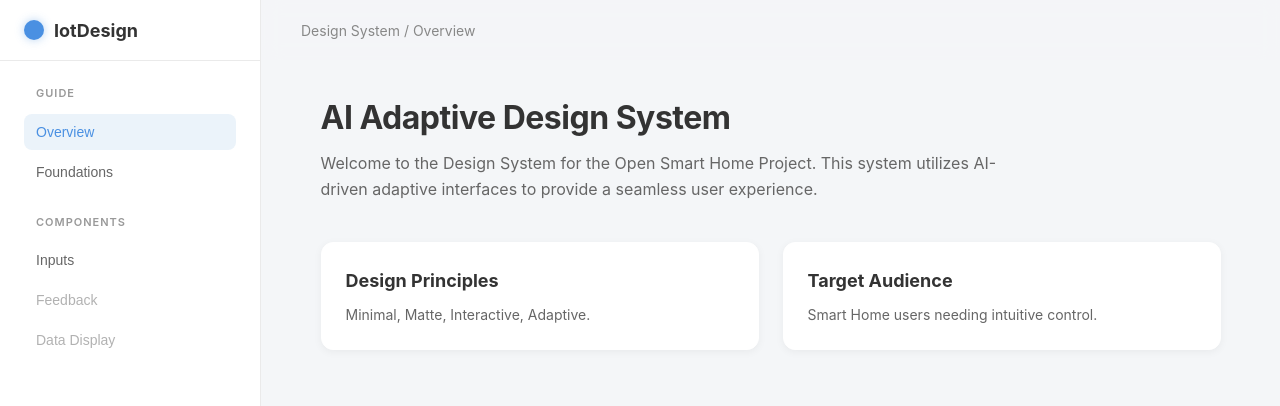
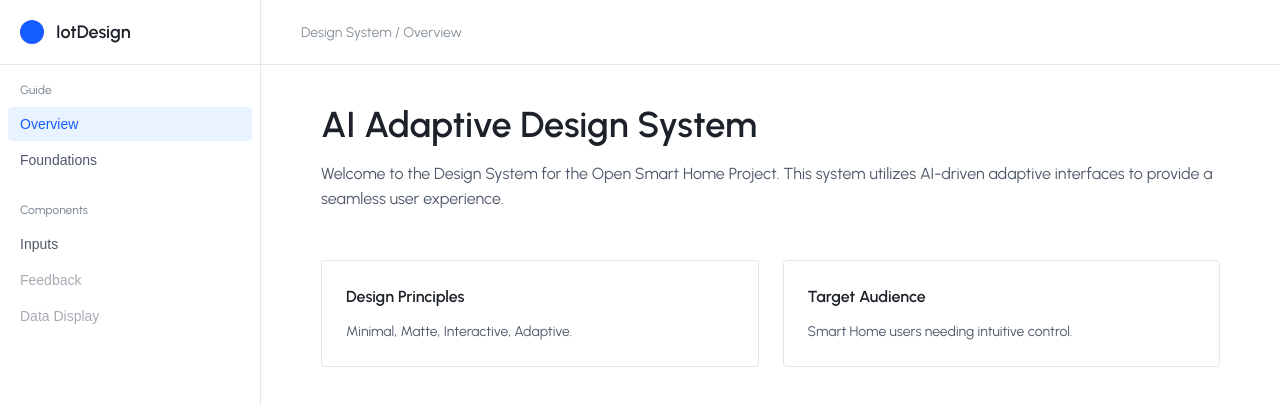
Before and after one commit to johneybi/IotDesignsystem, a React (Vite) app: page / in a window 1280 px wide. Shown: the top 406 px of the page. Built offline with nearby package versions, Linux system fonts and the light colour scheme; a web font is replaced by a local one.

Commit message:
Update App.css

```diff
--- a/src/App.css
+++ b/src/App.css
@@ -1,21 +1,24 @@
 /* Reset & Base */
 :root {
-  --bg-app: #f4f6f8;
-  --bg-sidebar: #ffffff;
-  --bg-card: #ffffff;
-  --text-primary: #333333;
-  --text-secondary: #666666;
-  --accent-color: #4a90e2; /* Soft AI Blue */
-  --border-color: #eaeaea;
-  --shadow-sm: 0 2px 8px rgba(0,0,0,0.05);
-  --shadow-md: 0 8px 16px rgba(0,0,0,0.08);
+  --color-primary: #165dff; /* Arco Blue */
+  --color-primary-light: #e8f3ff;
+  --color-text-1: #1d2129;
+  --color-text-2: #4e5969;
+  --color-text-3: #86909c;
+  --color-border: #e5e6eb;
+  --color-fill-1: #f7f8fa;
+  --color-fill-2: #f2f3f5;
+  --color-bg-white: #ffffff;
+  --color-bg-app: #f4f6f8;
+
+  --font-family: var(--font-main);
 }
 
 body {
   margin: 0;
-  font-family: -apple-system, BlinkMacSystemFont, 'Segoe UI', Roboto, 'Helvetica Neue', Arial, sans-serif;
-  background-color: var(--bg-app);
-  color: var(--text-primary);
+  font-family: var(--font-family);
+  background-color: var(--color-bg-white);
+  color: var(--color-text-1);
   -webkit-font-smoothing: antialiased;
 }
 
@@ -30,36 +33,35 @@ body {
 /* Sidebar */
 .ds-sidebar {
   width: 260px;
-  background-color: var(--bg-sidebar);
-  border-right: 1px solid var(--border-color);
-  padding: 0;
+  background-color: var(--color-bg-white);
+  border-right: 1px solid var(--color-border);
   display: flex;
   flex-direction: column;
+  flex-shrink: 0;
 }
 
 .brand {
-  height: 60px;
+  height: 64px;
   display: flex;
   align-items: center;
-  padding: 0 24px;
-  font-weight: 700;
+  padding: 0 20px;
+  font-weight: 600;
   font-size: 18px;
-  color: var(--text-primary);
-  border-bottom: 1px solid var(--border-color);
+  color: var(--color-text-1);
+  border-bottom: 1px solid var(--color-border);
 }
 
 .logo-circle {
-  width: 20px;
-  height: 20px;
-  background: var(--accent-color);
+  width: 24px;
+  height: 24px;
+  background: var(--color-primary);
   border-radius: 50%;
-  margin-right: 10px;
-  box-shadow: 0 0 10px rgba(74, 144, 226, 0.4);
+  margin-right: 12px;
 }
 
 .ds-nav {
   flex: 1;
-  padding: 24px;
+  padding: 16px 8px;
   overflow-y: auto;
 }
 
@@ -68,13 +70,11 @@ body {
 }
 
 .nav-label {
-  font-size: 11px;
-  text-transform: uppercase;
-  color: #999;
-  letter-spacing: 1px;
-  margin-bottom: 12px;
+  font-size: 12px;
+  color: var(--color-text-3);
+  margin-bottom: 8px;
   padding-left: 12px;
-  font-weight: 600;
+  font-weight: 500;
 }
 
 .nav-item {
@@ -83,23 +83,23 @@ body {
   text-align: left;
   background: none;
   border: none;
-  padding: 10px 12px;
-  margin-bottom: 4px;
-  border-radius: 8px;
+  padding: 9px 12px;
+  margin-bottom: 2px;
+  border-radius: 4px;
   font-size: 14px;
-  color: var(--text-secondary);
+  color: var(--color-text-2);
   cursor: pointer;
   transition: all 0.2s ease;
 }
 
 .nav-item:hover {
-  background-color: #f7f9fc;
-  color: var(--text-primary);
+  background-color: var(--color-fill-2);
+  color: var(--color-text-1);
 }
 
 .nav-item.active {
-  background-color: #ebf3fa;
-  color: var(--accent-color);
+  background-color: var(--color-primary-light);
+  color: var(--color-primary);
   font-weight: 500;
 }
 
@@ -109,8 +109,8 @@ body {
 }
 
 .nav-item.disabled:hover {
-  background-color: transparent;
-  color: var(--text-secondary);
+  background: none;
+  color: var(--color-text-3);
 }
 
 /* Main Content */
@@ -118,16 +118,17 @@ body {
   flex: 1;
   display: flex;
   flex-direction: column;
-  background-color: var(--bg-app);
+  background-color: var(--color-bg-white);
+  min-width: 0; /* Prevent overflow */
 }
 
 .ds-header {
-  height: 60px;
+  height: 64px;
   display: flex;
   align-items: center;
   padding: 0 40px;
-  background-color: rgba(244, 246, 248, 0.9);
-  backdrop-filter: blur(10px);
+  background-color: var(--color-bg-white);
+  border-bottom: 1px solid var(--color-border);
   position: sticky;
   top: 0;
   z-index: 10;
@@ -135,96 +136,103 @@ body {
 
 .current-path {
   font-size: 14px;
-  color: #888;
+  color: var(--color-text-3);
 }
 
 .content-scroll {
   flex: 1;
   overflow-y: auto;
-  padding: 40px;
+  padding: 40px 60px;
 }
 
 .doc-section {
-  max-width: 900px;
+  max-width: 960px; /* Arco Constraint */
   margin: 0 auto;
 }
 
 .doc-title {
-  font-size: 32px;
-  font-weight: 700;
+  font-size: 36px;
+  font-weight: 600;
   margin: 0 0 16px 0;
-  letter-spacing: -0.5px;
+  color: var(--color-text-1);
 }
 
 .doc-intro {
   font-size: 16px;
-  color: var(--text-secondary);
+  color: var(--color-text-2);
   line-height: 1.6;
-  margin-bottom: 40px;
-  max-width: 700px;
+  margin-bottom: 48px;
 }
 
-/* Overview Cards */
+/* Overview Cards - More minimal */
 .doc-cards {
   display: grid;
-  grid-template-columns: repeat(auto-fit, minmax(280px, 1fr));
+  grid-template-columns: repeat(auto-fit, minmax(300px, 1fr));
   gap: 24px;
 }
 
 .doc-card {
-  background: var(--bg-card);
+  background: var(--color-bg-white);
   padding: 24px;
-  border-radius: 12px;
-  box-shadow: var(--shadow-sm);
-  border: 1px solid white;
+  border-radius: 4px;
+  border: 1px solid var(--color-border);
+  transition: box-shadow 0.2s;
+}
+
+.doc-card:hover {
+  box-shadow: 0 4px 10px rgba(0,0,0,0.05);
+  border-color: var(--color-primary);
 }
 
 .doc-card h3 {
-  margin: 0 0 10px 0;
-  font-size: 18px;
+  margin: 0 0 12px 0;
+  font-size: 16px;
+  color: var(--color-text-1);
+  font-weight: 600;
 }
 
 .doc-card p {
   margin: 0;
-  color: var(--text-secondary);
+  color: var(--color-text-2);
   font-size: 14px;
   line-height: 1.5;
 }
 
-/* Component Showcase */
+/* Component Showcase - Clean Arco Style */
 .component-showcase {
-  background: var(--bg-card);
-  border-radius: 16px;
-  border: 1px solid white;
-  box-shadow: var(--shadow-sm);
-  margin-bottom: 40px;
-  overflow: hidden;
+  border: 1px solid var(--color-border);
+  border-radius: 4px;
+  margin-bottom: 48px;
+  background-color: var(--color-bg-white);
 }
 
 .showcase-header {
-  padding: 24px 30px;
-  border-bottom: 1px solid var(--border-color);
+  padding: 20px 24px;
+  border-bottom: 1px solid var(--color-border);
+  display: flex;
+  flex-direction: column;
+  gap: 8px;
 }
 
 .showcase-header h2 {
-  margin: 0 0 8px 0;
-  font-size: 20px;
-  color: var(--text-primary);
+  margin: 0;
+  font-size: 18px;
+  color: var(--color-text-1);
+  font-weight: 500;
 }
 
 .showcase-header p {
   margin: 0;
-  color: var(--text-secondary);
+  color: var(--color-text-2);
   font-size: 14px;
 }
 
 .showcase-demo {
-  padding: 60px;
-  background-color: #fcfcfc;
+  padding: 48px;
+  background-color: var(--color-bg-white);
   display: flex;
   justify-content: center;
   align-items: center;
-  min-height: 200px;
 }
 
 .showcase-demo.row {
@@ -237,19 +245,11 @@ body {
   display: flex;
   flex-direction: column;
   align-items: center;
-  gap: 12px;
+  gap: 16px;
 }
 
 .demo-item label {
   font-size: 12px;
-  color: #999;
-  font-weight: 500;
+  color: var(--color-text-3);
+  font-family: monospace;
 }
-
-.placeholder-content {
-  padding: 40px;
-  border: 2px dashed #ddd;
-  border-radius: 12px;
-  color: #999;
-  text-align: center;
-}
```
